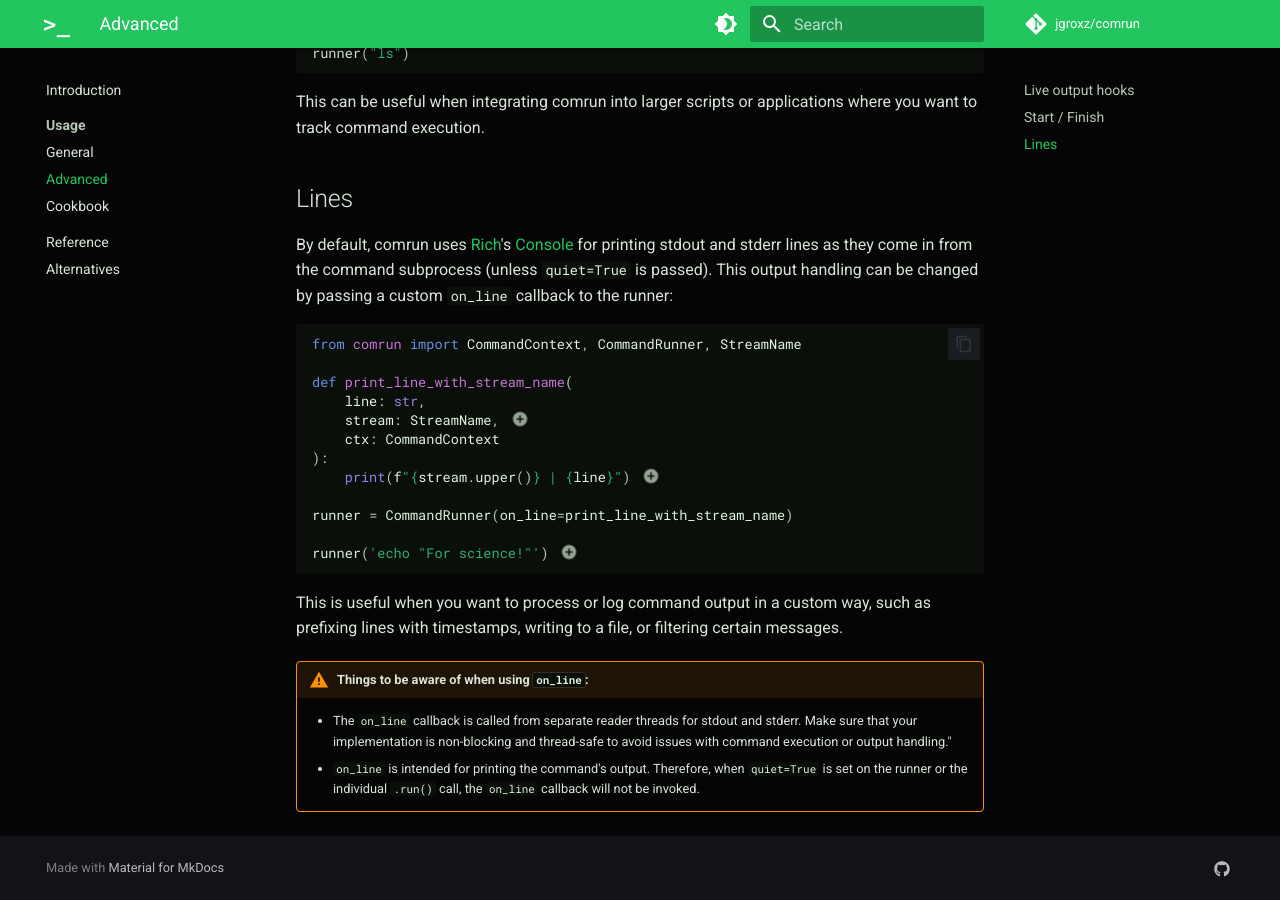
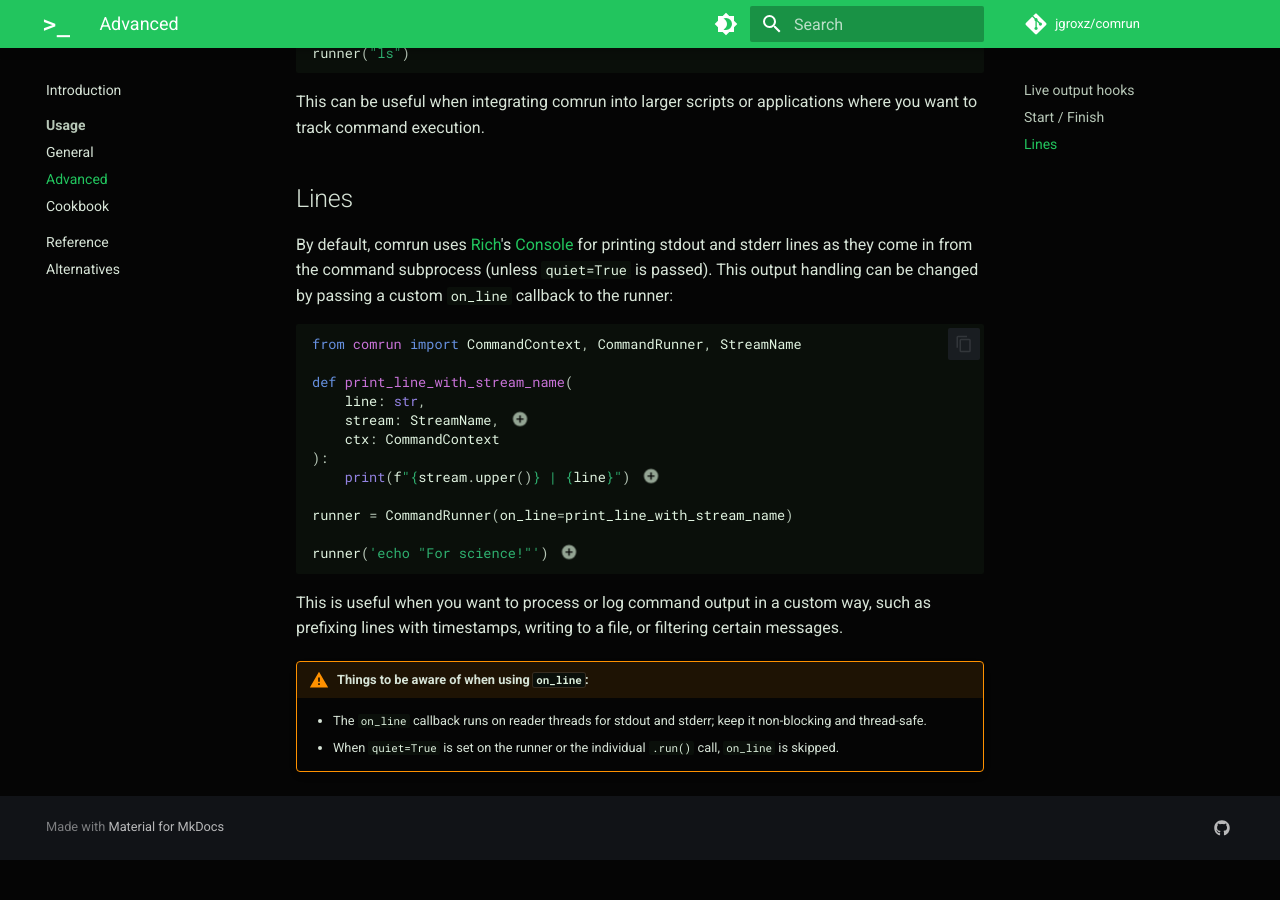
Before and after one commit to JGroxz/comrun, an MkDocs documentation site: the page built from docs/usage_advanced.md, in a window 1280 px wide and 900 px high, scrolled down 663 px. Built offline with MkDocs 1.6.1 and Material for MkDocs 9.7.7, drawn with Linux system fonts in a browser that asks for light colours; comment, search, counter and statistics services are not loaded; after the commit the page ends 1523 px from its top, so only the background shows below that.

Commit message:
Minor proofreading fixes to docs

```diff
--- a/docs/usage_advanced.md
+++ b/docs/usage_advanced.md
@@ -57,5 +57,5 @@ runner('echo "For science!"') # (3)!
 This is useful when you want to process or log command output in a custom way, such as prefixing lines with timestamps, writing to a file, or filtering certain messages.
 
 !!! warning "Things to be aware of when using `on_line`:"
-    - The `on_line` callback is called from separate reader threads for stdout and stderr. Make sure that your implementation is non-blocking and thread-safe to avoid issues with command execution or output handling."
-    - `on_line` is intended for printing the command's output. Therefore, when `quiet=True` is set on the runner or the individual `.run()` call, the `on_line` callback will not be invoked.
+    - The `on_line` callback runs on reader threads for stdout and stderr; keep it non-blocking and thread-safe.
+    - When `quiet=True` is set on the runner or the individual `.run()` call, `on_line` is skipped.
```
Also changed, not shown: docs/cookbook.md (+2 -2 lines), docs/index.md (+1 -1 lines).
